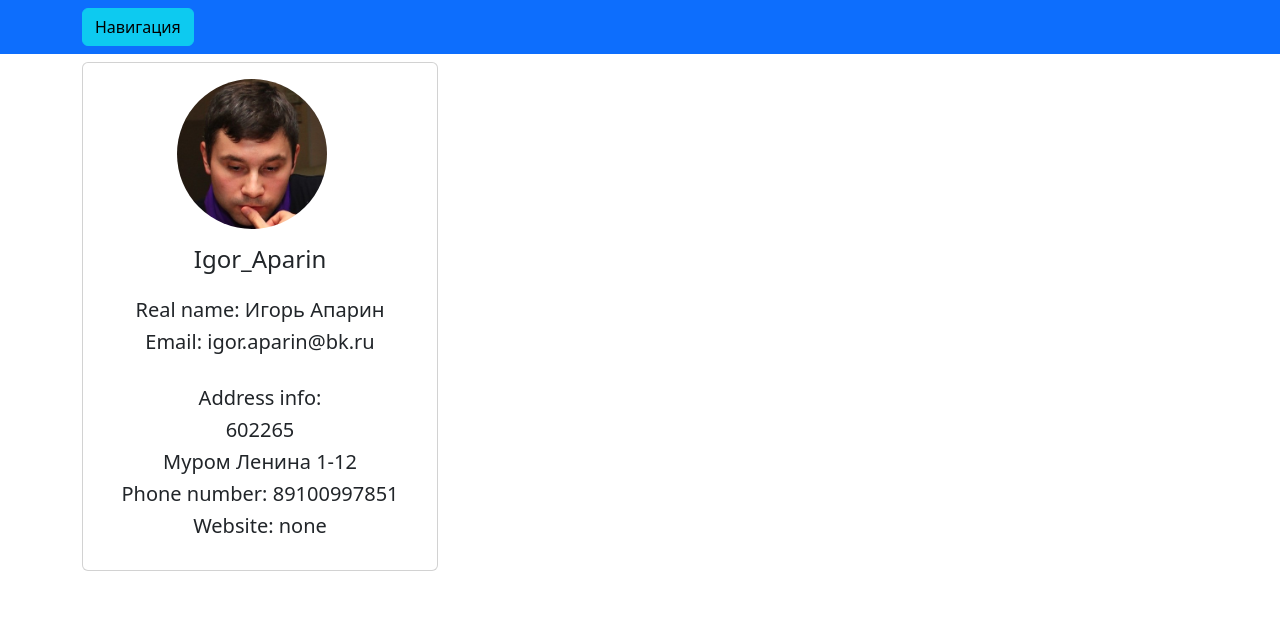
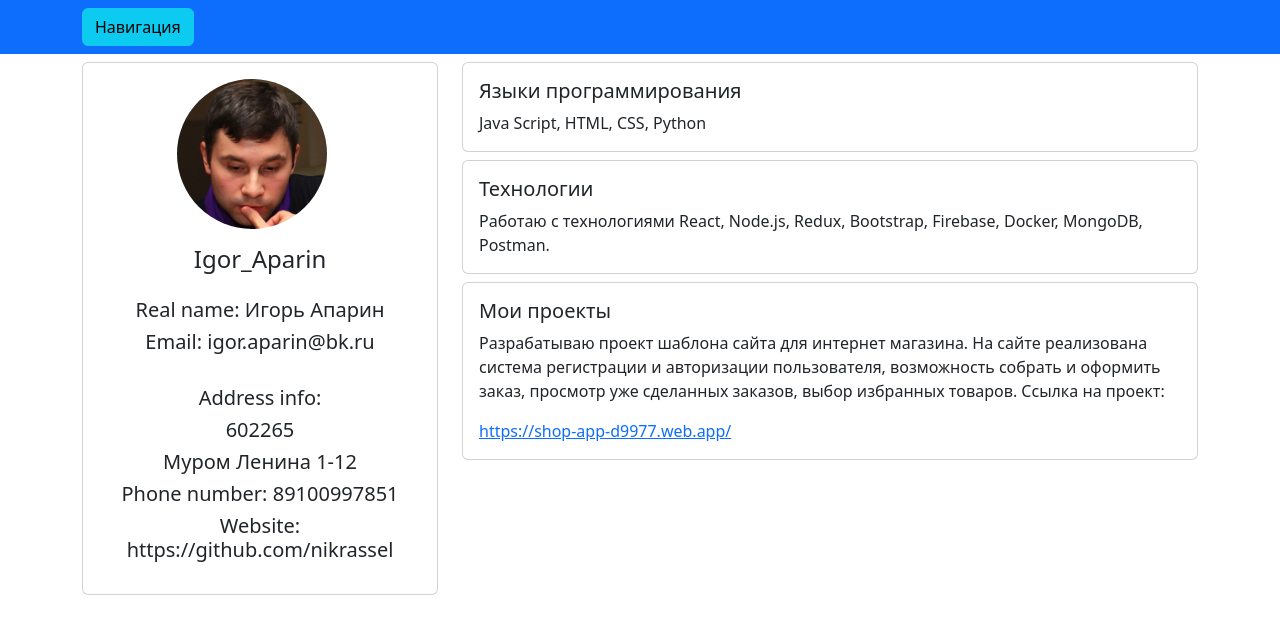
Before and after one commit to nikrassel/fake-posts, a React (Create React App) app: page /about in a window 1280 px wide. Shown: the top 634 px of the page. Built offline with nearby package versions, Linux system fonts and the light colour scheme; no server answers.

Commit message:
add additional info cards

```diff
--- a/src/components/about/about.jsx
+++ b/src/components/about/about.jsx
@@ -1,21 +1,10 @@
 import React from "react"
 import UserCard from "../userinfo/userPage/userCard"
 import UpperNavBar from "../ui/upperNavBar"
+import { currentUser, additionalInfo } from "./myInfo"
+import InfoCard from "./infoCard"
 
 const About = () => {
-    const currentUser = {
-        username: "Igor_Aparin",
-        name: "Игорь Апарин",
-        email: "igor.aparin@bk.ru",
-        address: {
-            zipcode: 602265,
-            city: "Муром",
-            street: "Ленина",
-            suite: "1-12"
-        },
-        phone: "89100997851",
-        website: "none"
-    }
     return (
         <>
             <UpperNavBar />
@@ -24,7 +13,11 @@ const About = () => {
                     <div className="col-md-4 mb-3">
                         <UserCard user={currentUser} avatar={true} />
                     </div>
-                    <div className="col-md-8"></div>
+                    <div className="col-md-8">
+                        {Object.values(additionalInfo).map((elem) => (
+                            <InfoCard info={elem} />
+                        ))}
+                    </div>
                 </div>
             </div>
         </>
--- /dev/null
+++ b/src/components/about/infoCard.jsx
@@ -0,0 +1,15 @@
+import React from 'react';
+
+const InfoCard = ({ info }) => {
+    return (
+        <div className="card mb-2">
+            <div className="card-body">
+                <h5 className="card-title">{info.title}</h5>
+                <p className="card-text">{info.body}</p>
+                {info.link && <a href={info.link} className="card-link">{info.link}</a>}
+            </div>
+        </div>
+    );
+}
+
+export default InfoCard;
--- /dev/null
+++ b/src/components/about/myInfo.js
@@ -0,0 +1,30 @@
+export const currentUser = {
+    username: "Igor_Aparin",
+    name: "Игорь Апарин",
+    email: "igor.aparin@bk.ru",
+    address: {
+        zipcode: 602265,
+        city: "Муром",
+        street: "Ленина",
+        suite: "1-12"
+    },
+    phone: "89100997851",
+    website: "https://github.com/nikrassel"
+
+}
+
+export const additionalInfo = {
+    languages: {
+        title: "Языки программирования",
+        body: "Java Script, HTML, CSS, Python"
+    },
+    technologies: {
+        title: "Технологии",
+        body: "Работаю с технологиями React, Node.js, Redux, Bootstrap, Firebase, Docker, MongoDB, Postman."
+    },
+    project: {
+        title: "Мои проекты",
+        body: "Разрабатываю проект шаблона сайта для интернет магазина. На сайте реализована система регистрации и авторизации пользователя, возможность собрать и оформить заказ, просмотр уже сделанных заказов, выбор избранных товаров. Ссылка на проект:",
+        link: "https://shop-app-d9977.web.app/"
+    }
+}
```
